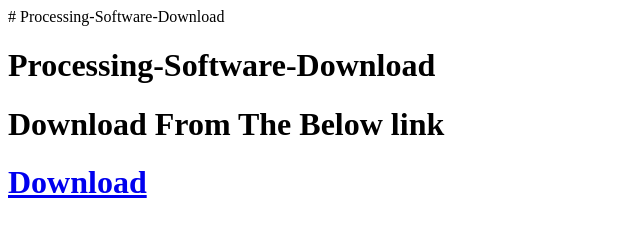
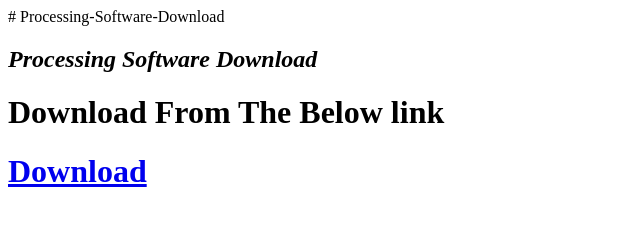
Before and after one commit to The-Coding-World/Processing-Software-Download, a plain HTML site: page index.html in a window 1280 px wide. Shown: the whole page, without its empty margins (0-640 px from the left). Drawn offline with Linux system fonts and the light colour scheme.

Commit message:
Update index.html

```diff
--- a/index.html
+++ b/index.html
@@ -2,7 +2,7 @@
 <html>
 <head>
 <title>Download Link</title>
-<h1>Processing-Software-Download</h1>
+<h2><strong><em>Processing Software Download</strong></em></h2>
 </head>
 <body>
 <h1>Download From The Below link</h1>
```
